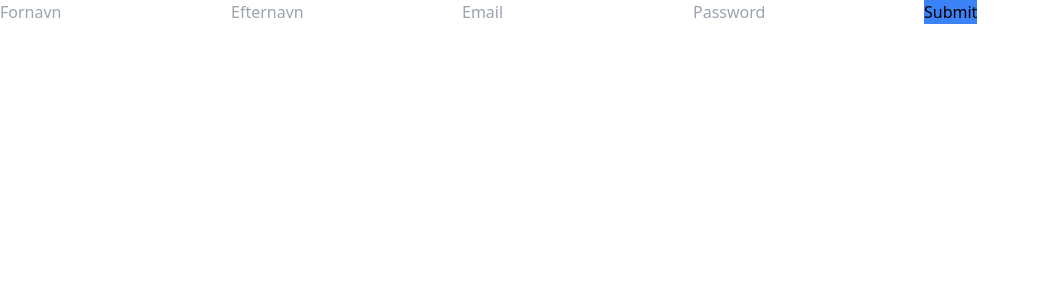
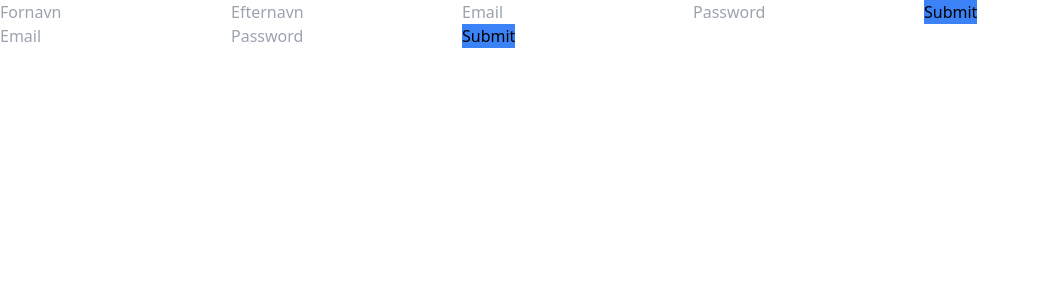
Before and after one commit to AstaCarl/daos-project, a React (Vite) app in the folder frontend/: page / in a window 1280 px wide. Shown: the top 300 px of the page, without its empty margins (0-1039 px from the left). Built offline with nearby package versions, Linux system fonts and the light colour scheme.

Commit message:
added loginform and started functionality

```diff
--- a/frontend/src/App.tsx
+++ b/frontend/src/App.tsx
@@ -1,9 +1,11 @@
 import { RegisterForm } from "./components/RegisterForm";
+import LoginForm from "./components/LoginForm";
 
 function App() {
   return (
     <>
-    <RegisterForm />
+      <RegisterForm />
+      <LoginForm />
     </>
   );
 }
--- /dev/null
+++ b/frontend/src/components/LoginForm.tsx
@@ -0,0 +1,42 @@
+import { Input } from "./atoms/Input";
+import { PrimaryButton } from "./atoms/PrimaryButton";
+import { useState } from "react";
+
+type Props = {};
+
+export default function LoginForm({}: Props) {
+  const [email, setEmail] = useState<string>("");
+  const [password, setPassword] = useState<string>("");
+
+  const handleEmailChange = (event: React.ChangeEvent<HTMLInputElement>) => {
+    setEmail(event.target.value);
+    console.log("Email changed to:", event.target.value);
+  };
+
+  const handlePasswordChange = (event: React.ChangeEvent<HTMLInputElement>) => {
+    setPassword(event.target.value);
+
+    console.log("Password changed to:", event.target.value);
+  };
+  return (
+    <>
+      <form action="">
+        <Input
+          onChange={handleEmailChange}
+          value={email}
+          inputName="email"
+          id="email"
+          inputPlaceholder="Email"
+        />
+        <Input
+          onChange={handlePasswordChange}
+          value={password}
+          inputName="password"
+          id="password"
+          inputPlaceholder="Password"
+        />
+        <PrimaryButton type="submit" buttonText="Submit" />
+      </form>
+    </>
+  );
+}
--- a/frontend/src/components/atoms/Input.tsx
+++ b/frontend/src/components/atoms/Input.tsx
@@ -1,14 +1,18 @@
-
 type InputProps = {
   inputPlaceholder: string;
   inputName: string;
   id: string;
   value: string;
-  onChange: (event: React.ChangeEvent<HTMLInputElement>) => void;
+  onChange?: (event: React.ChangeEvent<HTMLInputElement>) => void;
 };
 
-export function Input({ inputPlaceholder, inputName, id, onChange, value }: InputProps) {
-
+export function Input({
+  inputPlaceholder,
+  inputName,
+  id,
+  onChange,
+  value,
+}: InputProps) {
   return (
     <input
       onChange={onChange}
```
